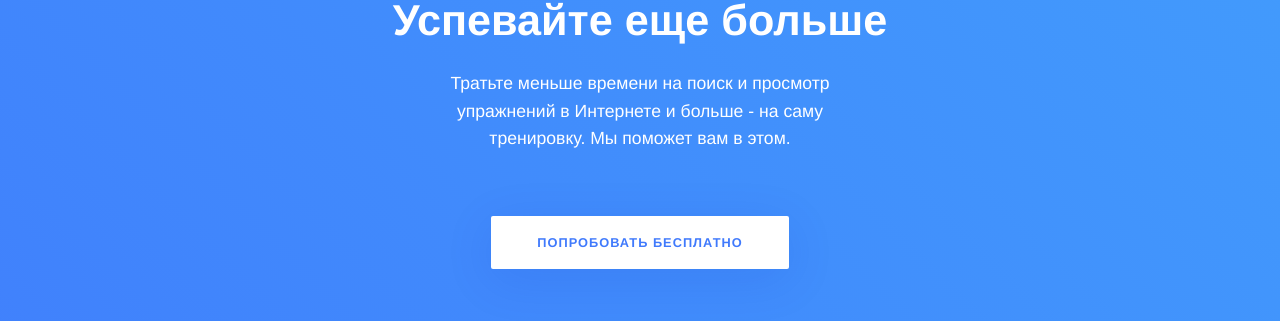
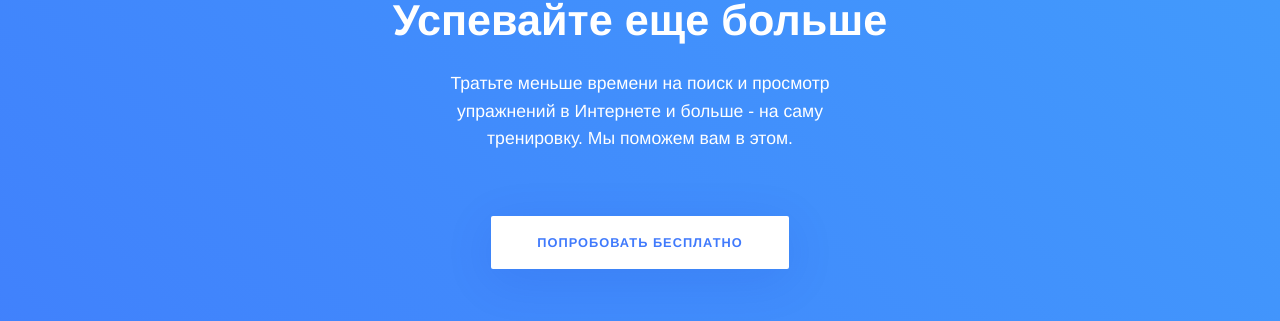
Before and after one commit to RakhimyanTim/adroholic.github.io, a Jekyll site: the page built from pages/index.html, in a window 1280 px wide and 900 px high. Shown: the part 153-474 px from the top of the window. Built offline with Jekyll 4.4.1, drawn with Linux system fonts in a browser that asks for light colours; some web fonts are replaced.

Commit message:
Update main-landing.html

```diff
--- a/_layouts/main-landing.html
+++ b/_layouts/main-landing.html
@@ -4,7 +4,7 @@
 
 <header class="{{ page.header_class }}">
 	{% include navigation/top.html %}
-	{% include components/hero/main.html image="" heading="Успевайте еще больше" subtitle="Тратьте меньше времени на поиск и просмотр упражнений в Интернете и больше - на саму тренировку. Мы поможет вам в этом." button="Попробовать бесплатно" video="gpmWyZvOU3g" %}
+	{% include components/hero/main.html image="" heading="Успевайте еще больше" subtitle="Тратьте меньше времени на поиск и просмотр упражнений в Интернете и больше - на саму тренировку. Мы поможем вам в этом." button="Попробовать бесплатно" video="gpmWyZvOU3g" %}
 </header>
 
 {{ content }}
```
